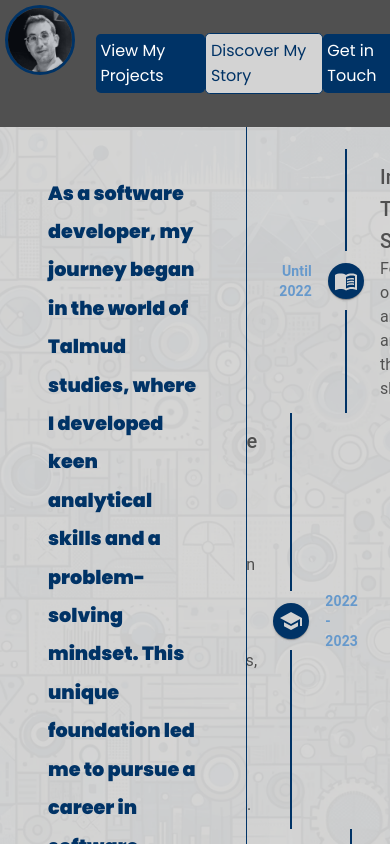
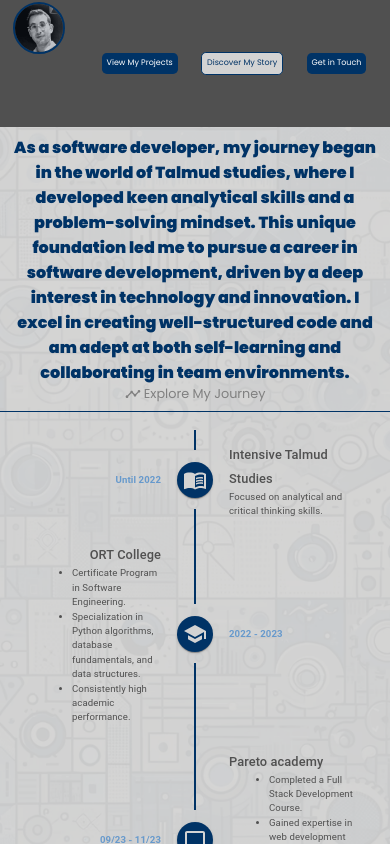
Before and after one commit to BenZionHasida/Portfolio, a React (Vite) app: page /about in a window 390 px wide. Built offline with nearby package versions, Linux system fonts and the light colour scheme.

Commit message:
more responsive style

```diff
--- a/src/app.module.scss
+++ b/src/app.module.scss
@@ -5,3 +5,8 @@ body{
     font-family: $main-font-family;
     color: $main-color;
 }
+@media screen and (max-width: 414px) {
+    body{
+        font-size: 12px;
+    }
+}
--- a/src/components/about/about.jsx
+++ b/src/components/about/about.jsx
@@ -1,9 +1,14 @@
+import { IconButton } from "@mui/material";
 import styles from "./about.module.scss";
 import CustomizedTimeline from "./timeLine/timeLine";
+import TimelineIcon from "@mui/icons-material/Timeline";
 export default function About() {
+  const isNarrowScreen = window.innerWidth < 414;
+
   return (
     <div className={styles.container}>
       <div className={styles.aboutMe}>
+        <span>
           As a software developer, my journey began in the world of Talmud
           studies, where I developed keen analytical skills and a
           problem-solving mindset. This unique foundation led me to pursue a
@@ -11,8 +16,17 @@ export default function About() {
           technology and innovation. I excel in creating well-structured code
           and am adept at both self-learning and collaborating in team
           environments.
+        </span>
+        {isNarrowScreen && (
+          <a href="#timeLine" className={styles.arrow}>
+            <TimelineIcon style={{ fontSize: "1rem", fontWeight: "900" }} className={styles.button}/>
+
+            {/* <IconButton ></IconButton> */}
+            <span> Explore My Journey</span>
+          </a>
+        )}
       </div>
-      <div className={styles.timeLine}>
+      <div className={styles.timeLine} id="timeLine">
         <CustomizedTimeline />
       </div>
     </div>
--- a/src/components/about/about.module.scss
+++ b/src/components/about/about.module.scss
@@ -8,6 +8,8 @@
     left: 0;
     height: 85lvh;
     width: 100%;
+    scroll-behavior: smooth;
+
 }
 .aboutMe{
     height: 100%;
@@ -24,3 +26,42 @@
     height: 100%;
     overflow: auto;
 }
+.arrow{
+    display: flex;
+    text-decoration: none;
+    align-items: center;
+    justify-content: center;
+    font-size: 0.8rem;
+    font-weight: 400;
+    color: $secondary-color;
+    gap: 0.2rem;
+    .button{
+        color: $secondary-color;
+    }
+    &:hover{
+        text-decoration: underline;
+    }
+}
+
+@media screen and (max-width: 414px) {
+    .container{
+        display: block;
+        overflow: auto;
+        // flex-wrap: wrap;
+        .aboutMe{
+            border-right: none;
+            padding: 0.5rem;
+            font-size: 1rem;
+            line-height: normal;
+            border-bottom: 1px solid $main-color;
+            text-align: center;
+            height: fit-content;
+        }
+        .timeLine{
+            height: inherit;
+            height:fit-content;
+            overflow: hidden;
+            width: 100%;
+        }
+    }
+}
--- a/src/components/about/timeLine/timeLine.jsx
+++ b/src/components/about/timeLine/timeLine.jsx
@@ -10,17 +10,15 @@ import TimelineDot from "@mui/lab/TimelineDot";
 import MenuBookIcon from "@mui/icons-material/MenuBook";
 import LaptopMacIcon from "@mui/icons-material/LaptopMac";
 import SchoolIcon from "@mui/icons-material/School";
-import HotelIcon from "@mui/icons-material/Hotel";
-import RepeatIcon from "@mui/icons-material/Repeat";
 import Typography from "@mui/material/Typography";
-import { List, ListItem } from "@mui/material";
 import styles from "./timeLine.module.scss";
 export default function CustomizedTimeline() {
+  const isNarrowScreen = window.innerWidth < 414;
   return (
     <Timeline position="alternate" className={styles.container}>
       <TimelineItem>
         <TimelineOppositeContent
-          sx={{ m: "auto 0", fontWeight: 600 }}
+          sx={isNarrowScreen?{ m: "auto 0", fontWeight: 600 , fontSize:"0.6rem"}:{ m: "auto 0", fontWeight: 600 }}
           align="right"
           variant="body2"
           color="#6699CC"
@@ -30,24 +28,28 @@ export default function CustomizedTimeline() {
         <TimelineSeparator>
           <TimelineConnector sx={{ backgroundColor: "#003366" }} />
           <TimelineDot
-            sx={{ color: "#D3D3D3", fill: "#D3D3D3", backgroundColor: "#003366" }}
+            sx={{
+              color: "#D3D3D3",
+              fill: "#D3D3D3",
+              backgroundColor: "#003366",
+            }}
           >
             <MenuBookIcon />
           </TimelineDot>
           <TimelineConnector sx={{ backgroundColor: "#003366" }} />
         </TimelineSeparator>
         <TimelineContent sx={{ py: "12px", px: 2 }} color="#505050">
-          <Typography variant="h6" component="span">
+          <Typography variant="h6" component="span" sx={isNarrowScreen?{fontSize:"0.8rem"}:{}}>
             Intensive Talmud Studies
           </Typography>
-          <Typography>
+          <Typography sx={isNarrowScreen?{fontSize:"0.6rem"}:{}}>
             Focused on analytical and critical thinking skills.
           </Typography>
         </TimelineContent>
       </TimelineItem>
       <TimelineItem>
         <TimelineOppositeContent
-          sx={{ m: "auto 0", fontWeight: 600 }}
+          sx={isNarrowScreen?{ m: "auto 0", fontWeight: 600 , fontSize:"0.6rem"}:{ m: "auto 0", fontWeight: 600 }}
           variant="body2"
           color="#6699CC"
         >
@@ -56,18 +58,22 @@ export default function CustomizedTimeline() {
         <TimelineSeparator>
           <TimelineConnector sx={{ backgroundColor: "#003366" }} />
           <TimelineDot
-            sx={{ color: "#D3D3D3", fill: "#D3D3D3", backgroundColor: "#003366" }}
+            sx={{
+              color: "#D3D3D3",
+              fill: "#D3D3D3",
+              backgroundColor: "#003366",
+            }}
           >
             <SchoolIcon />
           </TimelineDot>
           <TimelineConnector sx={{ backgroundColor: "#003366" }} />
         </TimelineSeparator>
         <TimelineContent sx={{ py: "12px", px: 2 }} color="#505050">
-          <Typography variant="h6" component="span">
+          <Typography variant="h6" component="span" sx={isNarrowScreen?{fontSize:"0.8rem"}:{}}>
             ORT College
           </Typography>
-          <Typography component="div">
-            <ul style={{textAlign:"left",listStyleType:"disc"}}>
+          <Typography component="div" sx={isNarrowScreen?{fontSize:"0.6rem"}:{}}>
+            <ul style={{ textAlign: "left", listStyleType: "disc" }}>
               <li>Certificate Program in Software Engineering.</li>
               <li>
                 Specialization in Python algorithms, database fundamentals, and
@@ -80,7 +86,7 @@ export default function CustomizedTimeline() {
       </TimelineItem>
       <TimelineItem>
         <TimelineOppositeContent
-          sx={{ m: "auto 0", fontWeight: 600 }}
+          sx={isNarrowScreen?{ m: "auto 0", fontWeight: 600 , fontSize:"0.6rem"}:{ m: "auto 0", fontWeight: 600 }}
           variant="body2"
           color="#6699CC"
         >
@@ -89,18 +95,22 @@ export default function CustomizedTimeline() {
         <TimelineSeparator>
           <TimelineConnector sx={{ backgroundColor: "#003366" }} />
           <TimelineDot
-            sx={{ color: "#D3D3D3", fill: "#D3D3D3", backgroundColor: "#003366" }}
+            sx={{
+              color: "#D3D3D3",
+              fill: "#D3D3D3",
+              backgroundColor: "#003366",
+            }}
           >
             <LaptopMacIcon />
           </TimelineDot>
           <TimelineConnector sx={{ backgroundColor: "#003366" }} />
         </TimelineSeparator>
         <TimelineContent sx={{ py: "12px", px: 2 }} color="#505050">
-          <Typography variant="h6" component="span">
+          <Typography variant="h6" component="span" sx={isNarrowScreen?{fontSize:"0.8rem"}:{}}>
             Pareto academy
           </Typography>
-          <Typography component="div">
-            <ul style={{listStyleType:"disc"}}>
+          <Typography component="div" sx={isNarrowScreen?{fontSize:"0.6rem"}:{}}>
+            <ul style={{ listStyleType: "disc" }}>
               <li>Completed a Full Stack Development Course.</li>
               <li>
                 Gained expertise in web development fundamentals, including
--- a/src/components/about/timeLine/timeLine.module.scss
+++ b/src/components/about/timeLine/timeLine.module.scss
@@ -1,4 +1,5 @@
 @import "../../../assets/styles/variables.module.scss";
 .container{
     color: $secondary-color;
+
 }
--- a/src/components/contact/contact.module.scss
+++ b/src/components/contact/contact.module.scss
@@ -61,3 +61,8 @@
         gap: 0.5rem;
     }
   }
+  @media screen and (max-width: 414px){
+    .contactCard{
+      height: 80%;
+    }
+  }
--- a/src/components/mainLayout/mainLayout.module.scss
+++ b/src/components/mainLayout/mainLayout.module.scss
@@ -50,8 +50,9 @@
     width: 100%;
     height: 0;
 }
-@media screen and (max-width: 768px) {
+@media screen and (max-width: 414px) {
     .mainLayoutCoverMode{
         flex-direction: column;
+        overflow: auto;
     }
 }
--- a/src/components/mainLayout/navBar/navBar.module.scss
+++ b/src/components/mainLayout/navBar/navBar.module.scss
@@ -43,11 +43,14 @@
     flex-basis: 45%;
 }
 
-@media screen and (max-width: 768px) {
+@media screen and (max-width: 414px) {
     .container{
         flex-direction: row;
     }
     .containerHeaderMode{
         flex-basis: 80%;
+        .navLink{
+            font-size: 0.5rem;
+        }
     }
 }
--- a/src/components/mainLayout/profile/profile.module.scss
+++ b/src/components/mainLayout/profile/profile.module.scss
@@ -42,7 +42,7 @@
 .firstHeader{
     font-weight: bold;
 }
-@media screen and (max-width: 768px) {
+@media screen and (max-width: 414px) {
     .containerCoverMode{
         flex-direction: column;
         border-right: none;
@@ -54,12 +54,16 @@
 
     .containerHeaderMode{
         border-right: none;
-
+        justify-content: center;
+        gap: 0;
+        padding: 0;
         .firstHeader, .secondHeader{
             display: none;
         }
         .imgHeaderMode{
-            max-height: 4rem;
+            max-height: 3rem;
+            border: 2px solid $main-color;
+            margin: 0.1rem 0;
         }
 
     }
--- a/src/components/projects/projects.jsx
+++ b/src/components/projects/projects.jsx
@@ -11,6 +11,7 @@ export default function Projects() {
   const [projectIndex, setProjectIndex] = useState(0);
   const [slideIn, setSlideIn] = useState(true);
   const [direction, setDirection] = useState("next");
+  const isNarrowScreen = window.innerWidth < 414;
   const handleNav = (newIndex, navDirection) => {
     setDirection(navDirection);
     setSlideIn(false);
--- a/src/components/projects/projects.module.scss
+++ b/src/components/projects/projects.module.scss
@@ -149,3 +149,22 @@
         opacity: 0;
     }
 }
+
+@media screen and (max-width: 414px)  {
+    .content{
+        min-width: 50%;
+        gap: 0.5rem;
+        padding: 0.5rem;
+        h2{
+            font-size: 0.8rem;
+            margin: 0;
+        }
+        p{
+            font-size: 0.6rem;
+            margin: 0;
+        }
+        img{
+            border-radius: 0.3rem;
+        }
+    }
+}
```
